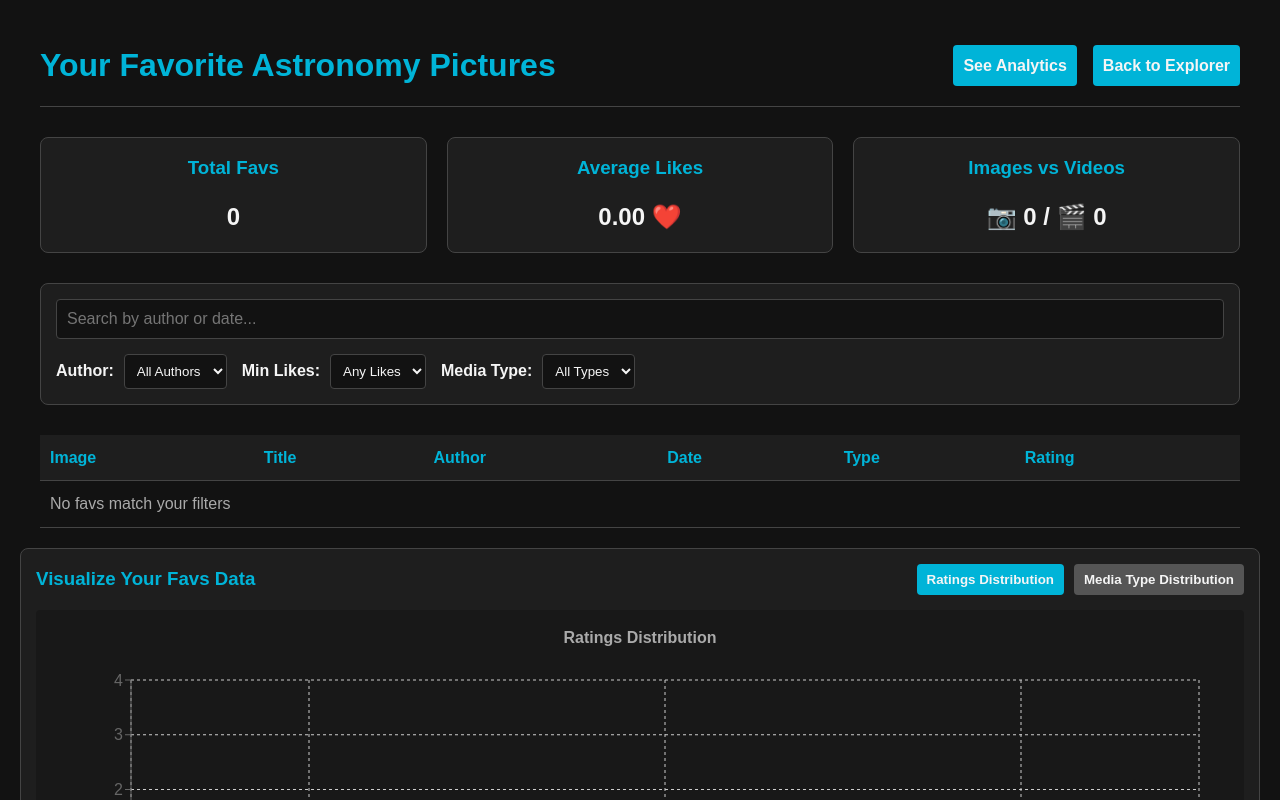
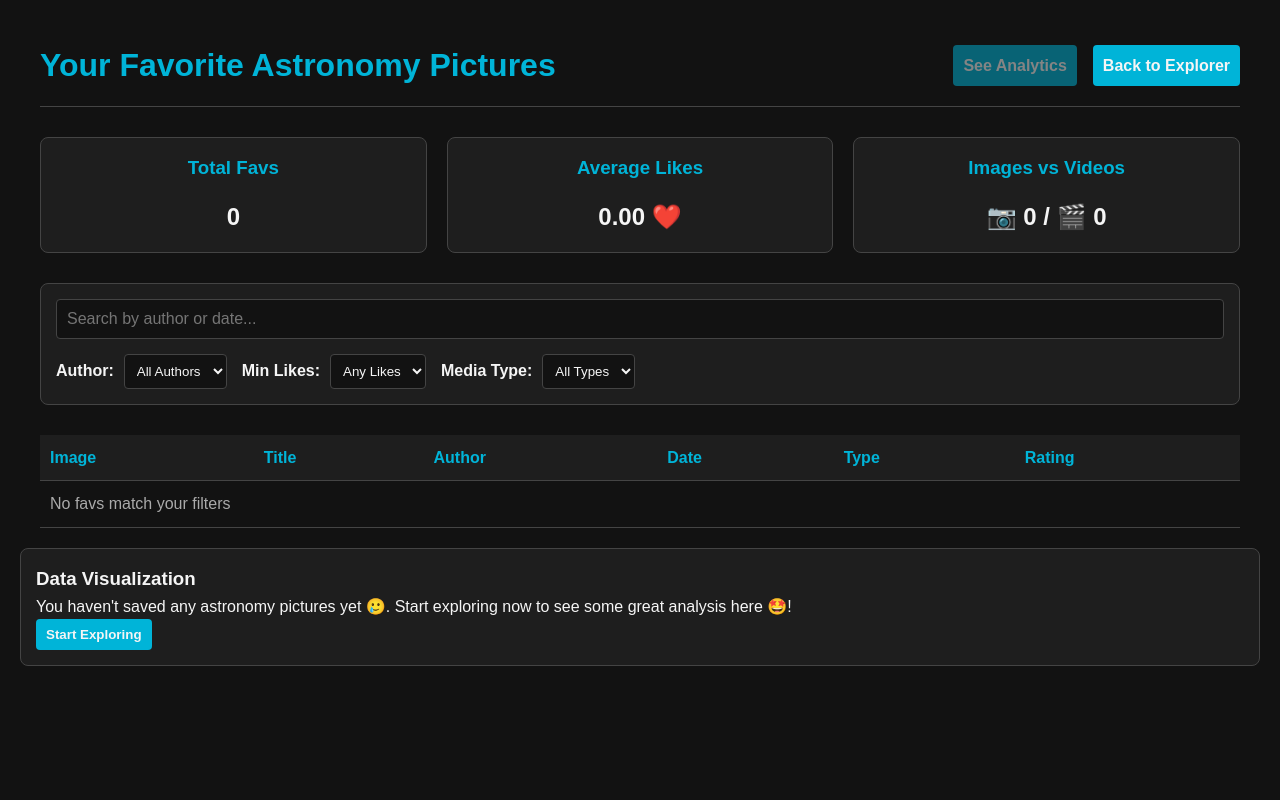
Before and after one commit to code-techhb/nasa-apod, a React (Vite) app: page /dashboard in a window 1280 px wide. Shown: the top 800 px of the page. Built offline with nearby package versions, Linux system fonts and the light colour scheme.

Commit message:
👀 handle cases when there's no data saved

```diff
--- a/src/App.css
+++ b/src/App.css
@@ -465,6 +465,26 @@ button {
   background-color: var(--color-primary-hover);
 }
 
+.disabled-link {
+  opacity: 0.5;
+  cursor: not-allowed;
+  position: relative;
+}
+
+.disabled-link:hover::after {
+  content: "🎉 Start saving your favorites to unlock amazing analytics! 🚀";
+  position: absolute;
+  bottom: -30px;
+  left: 50%;
+  transform: translateX(-50%);
+  background: var(--color-danger-hover);
+  color: white;
+  padding: 5px 10px;
+  border-radius: 4px;
+  font-size: 0.8rem;
+  white-space: nowrap;
+  z-index: 10;
+}
 /* ----------------- FavoritesDashboard component styles ----------------------- */
 .dashboard-stats {
   display: flex;
--- a/src/components/DashboardCharts.jsx
+++ b/src/components/DashboardCharts.jsx
@@ -17,6 +17,24 @@ import { useNavigate } from "react-router-dom";
 const DashboardCharts = ({ favoriteImages }) => {
   const [activeChart, setActiveChart] = useState("ratings");
   const navigate = useNavigate();
+
+  // Check if there are any favorite images
+  if (favoriteImages.length === 0) {
+    return (
+      <div className="dashboard-charts empty-state">
+        <div className="empty-state-message">
+          <h3>Data Visualization</h3>
+          <p>
+            You haven't saved any astronomy pictures yet 🥲. Start exploring now
+            to see some great analysis here 🤩!
+          </p>
+          <button className=" nav-link" onClick={() => navigate("/")}>
+            Start Exploring
+          </button>
+        </div>
+      </div>
+    );
+  }
 
   // Process data for Ratings Distribution Chart
   const prepareRatingData = () => {
--- a/src/components/FavoritesDashboard.jsx
+++ b/src/components/FavoritesDashboard.jsx
@@ -102,7 +102,18 @@ const FavoritesDashboard = ({ favoriteImages, onViewImage }) => {
       <header className="dashboard-header">
         <h1>Your Favorite Astronomy Pictures</h1>
         <div className="nav-link-container">
-          <Link to="/analytics" className="nav-link">
+          <Link
+            to="/analytics"
+            className={`nav-link ${
+              favoriteImages.length === 0 ? "disabled-link" : ""
+            }`}
+            onClick={(e) => {
+              if (favoriteImages.length === 0) {
+                e.preventDefault();
+                // Optionally show a tooltip or message here
+              }
+            }}
+          >
             See Analytics
           </Link>
           <Link to="/" className="nav-link">
```
